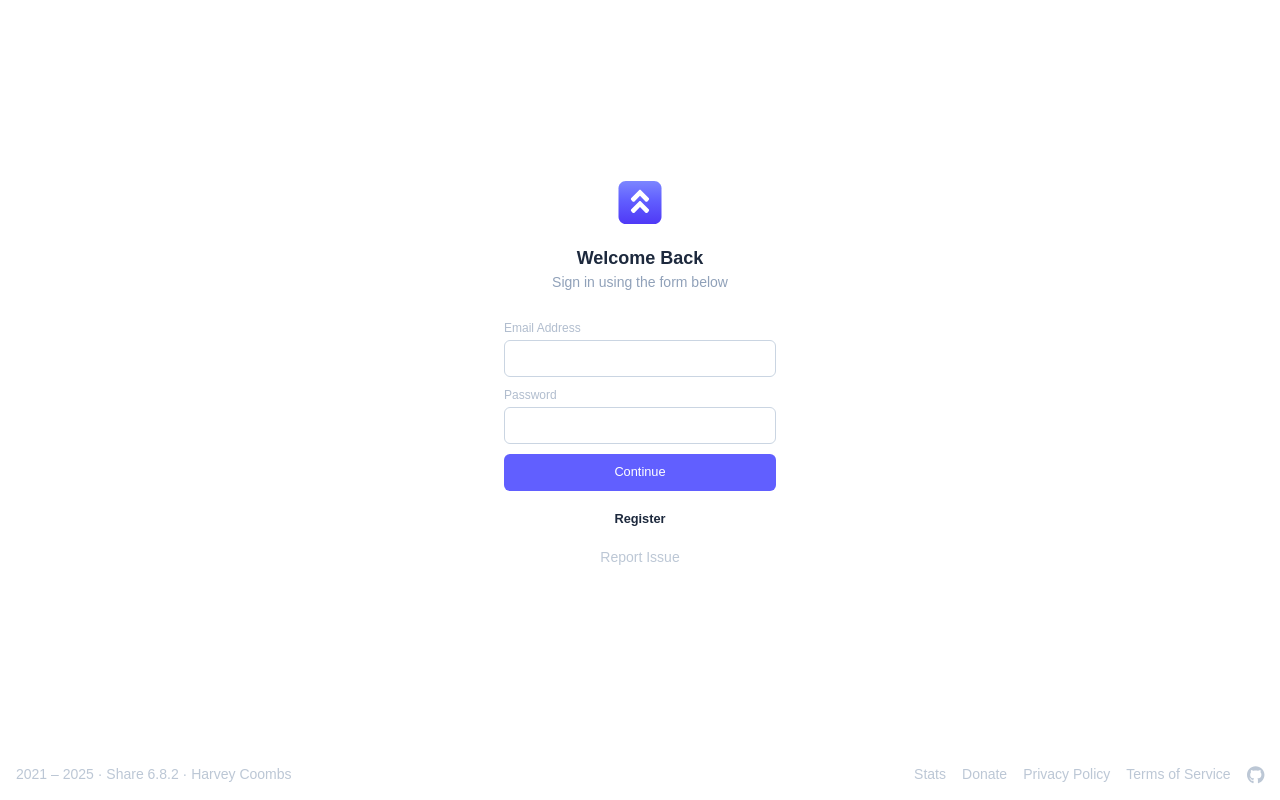
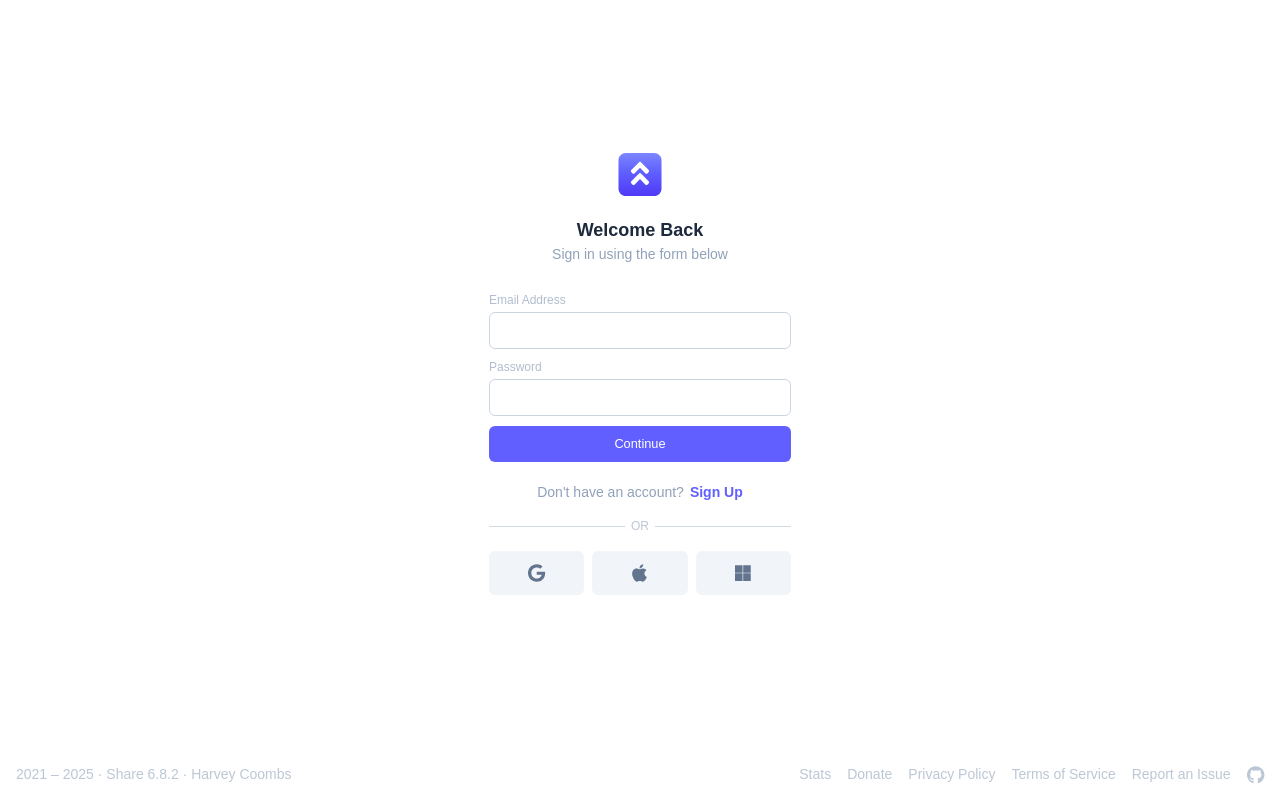
Before and after one commit to harveycoombs/share, a Next.js app: page /login in a window 1280 px wide. Built offline with nearby package versions, Linux system fonts and the light colour scheme; a web font is replaced by a local one.

Commit message:
Moved issue form to footer + added SSO options to login page

```diff
--- a/app/components/Footer.tsx
+++ b/app/components/Footer.tsx
@@ -1,11 +1,15 @@
 "use client";
+import { useState } from "react";
 import Link from "next/link";
 import { FontAwesomeIcon } from "@fortawesome/react-fontawesome";
 import { faGithub } from "@fortawesome/free-brands-svg-icons";
 
 import packageJson from "@/package.json";
+import IssueForm from "@/app/components/common/popups/IssueForm";
 
 export default function Footer() {
+    const [issueFormVisibility, setIssueFormVisibility] = useState<boolean>(false);
+
     return (
         <footer className="p-4 flex justify-between items-center select-none bg-white text-slate-400/60 text-sm font-medium max-md:text-xs max-sm:flex-col max-sm:items-center max-sm:gap-2 dark:bg-zinc-950 dark:text-zinc-600">
             <div>2021 &ndash; {new Date().getFullYear()} &middot; <span title="Formerly cynohost.com">Share</span> {packageJson.version} &middot; <Link href="https://harveycoombs.com/" target="_blank" rel="noopener" className="hover:underline">Harvey Coombs</Link></div>
@@ -15,8 +19,11 @@ export default function Footer() {
                 <Link href="https://www.paypal.com/donate/?hosted_button_id=228EPXK88WT9W" target="_blank" rel="noopener" className="hover:underline">Donate</Link>
                 <Link href="/documents/privacy-policy.pdf" className="hover:underline">Privacy Policy</Link>
                 <Link href="/documents/terms-of-service.pdf" className="hover:underline">Terms of Service</Link>
+                <div className="hover:underline cursor-pointer" onClick={() => setIssueFormVisibility(true)}>Report an Issue</div>
                 <FooterIcon icon={faGithub} title="GitHub" url="https://github.com/harveycoombs/share" />
             </div>
+
+            {issueFormVisibility && <IssueForm onClose={() => setIssueFormVisibility(false)} />}
         </footer>
     );
 }
--- a/app/components/Header.tsx
+++ b/app/components/Header.tsx
@@ -9,7 +9,6 @@ import { faEllipsis } from "@fortawesome/free-solid-svg-icons";
 import Logo from "@/app/components/common/Logo";
 import Button from "@/app/components/common/Button";
 import AccountSettings from "@/app/components/common/popups/AccountSettings";
-import IssueForm from "@/app/components/common/popups/IssueForm";
 
 export default function Header() {
     const path = usePathname();
@@ -18,7 +17,6 @@ export default function Header() {
     const [user, setUser] = useState<any>(null);
     const [menuIsVisible, setMenuVisibility] = useState<boolean>(false);
     const [accountSettingsAreVisible, setAccountSettingsVisibility] = useState<boolean>(false);
-    const [issueFormAreVisible, setIssueFormVisibility] = useState<boolean>(false);
 
     const fetchUser = useCallback(async () => {
         const response = await fetch("/api/user/session");
@@ -62,7 +60,6 @@ export default function Header() {
                     </div>
 
                     <div className={`${menuIsVisible ? "block" : "hidden"} absolute top-[120%] right-0 overflow-hidden bg-white rounded-lg shadow-lg w-38 dark:bg-zinc-800`}>
-                        <HeaderSubMenuItem onClick={() => setIssueFormVisibility(true)}>Report Issue</HeaderSubMenuItem>
                         <div className="px-2.5 py-1.75 text-[0.8rem] font-medium text-red-500 border-t border-slate-200/50 hover:bg-red-50 duration-150 cursor-pointer" onClick={logout}>Log out</div>
                     </div>
                 </nav> : <nav className="max-sm:flex max-sm:w-full max-sm:gap-1">
@@ -72,7 +69,6 @@ export default function Header() {
             </header>
 
             {accountSettingsAreVisible && user && <AccountSettings onClose={() => setAccountSettingsVisibility(false)} />}
-            {issueFormAreVisible && <IssueForm onClose={() => setIssueFormVisibility(false)} />}
         </>
     );
 }
--- /dev/null
+++ b/app/components/common/SSOButton.tsx
@@ -0,0 +1,9 @@
+import { FontAwesomeIcon } from "@fortawesome/react-fontawesome";
+
+export default function SSOButton({ icon, classes = "", ...rest }: any) {
+    return (
+        <div className={`p-2 rounded-md bg-slate-100 text-slate-500 text-lg text-center select-none cursor-pointer duration-150 ${classes}`} {...rest}>
+            <FontAwesomeIcon icon={icon} className="duration-150" />
+        </div>
+    );
+}
--- a/app/login/form.tsx
+++ b/app/login/form.tsx
@@ -1,10 +1,13 @@
 "use client";
 import { useState } from "react";
+import Link from "next/link";
 import router from "next/router";
+import { faApple, faGoogle, faMicrosoft } from "@fortawesome/free-brands-svg-icons";
 
 import Button from "@/app/components/common/Button";
 import Field from "@/app/components/common/Field";
 import Label from "@/app/components/common/Label";
+import SSOButton from "@/app/components/common/SSOButton";
 
 export default function LoginForm() {
     const [email, setEmailAddress] = useState<string>("");
@@ -57,7 +60,20 @@ export default function LoginForm() {
             <Label classes="block mt-2.5" error={errorExists} warning={warningExists}>Password</Label>
             <Field type="password" classes="block w-full" error={errorExists} warning={warningExists} onInput={(e: any) => setPassword(e.target.value)} />
             <Button classes="block w-full mt-2.5" loading={loading}>Continue</Button>
-            <Button url="/register" transparent={true} classes="block w-full mt-2.5">Register</Button>
+
+            <div className="text-sm font-medium text-center text-slate-400 select-none my-5">
+                Don&apos;t have an account?<Link href="/register" className="text-indigo-500 font-semibold ml-1.5 hover:underline">Sign Up</Link>
+            </div>
+
+            <div className="relative border-b border-slate-400/40 text-slate-400/60 text-xs font-medium select-none my-6">
+                <span className="absolute left-1/2 -translate-x-1/2 top-1/2 -translate-y-1/2 text-center bg-white px-1.5">OR</span>
+            </div>
+
+            <div className="grid grid-cols-3 gap-2">
+                <SSOButton icon={faGoogle} classes="hover:bg-blue-100 hover:text-blue-500" title="Sign in with Google" />
+                <SSOButton icon={faApple} classes="text-xl hover:bg-slate-300 hover:text-white" title="Sign in with Apple" />
+                <SSOButton icon={faMicrosoft} classes="hover:bg-emerald-100 hover:text-emerald-500" title="Sign in with Microsoft" />
+            </div>
         </form>
     );
 }
--- a/app/login/page.tsx
+++ b/app/login/page.tsx
@@ -1,28 +1,20 @@
 "use client";
-import { useState } from "react";
 import Link from "next/link";
 
 import Logo from "@/app/components/common/Logo";
 import LoginForm from "@/app/login/form";
-import IssueForm from "@/app/components/common/popups/IssueForm";
 
 export default function Login() {
-    const [issueFormVisibility, setIssueFormVisibility] = useState<boolean>(false);
-
     return (
         <main className="min-h-[calc(100vh-52px)] grid place-items-center">
-            <section className="w-68 py-3.5">
+            <section className="w-75.5 py-3.5">
                 <Link href="/" className="block w-fit mx-auto mb-5 select-none cursor-pointer duration-150 hover:opacity-80 active:opacity-60"><Logo width={220} height={43} /></Link>
 
                 <strong className="block font-semibold text-lg text-center mt-2 select-none">Welcome Back</strong>
                 <div className="text-sm font-medium text-center text-slate-400 select-none mb-7 dark:text-zinc-400">Sign in using the form below</div>
 
                 <LoginForm />
-
-                <div className="block text-sm text-slate-400/60 dark:text-zinc-400/60 cursor-pointer text-center select-none mt-2.5 hover:underline" onClick={() => setIssueFormVisibility(true)}>Report Issue</div>
             </section>
-
-            {issueFormVisibility && <IssueForm onClose={() => setIssueFormVisibility(false)} />}
         </main>
     );
 }
--- a/app/register/form.tsx
+++ b/app/register/form.tsx
@@ -4,12 +4,12 @@ import { useState, useEffect } from "react";
 import Link from "next/link";
 import router from "next/router";
 import HCaptcha from "@hcaptcha/react-hcaptcha";
-import { FontAwesomeIcon } from "@fortawesome/react-fontawesome";
+import { faApple, faGoogle, faMicrosoft } from "@fortawesome/free-brands-svg-icons";
 
 import Button from "@/app/components/common/Button";
 import Field from "@/app/components/common/Field";
 import Label from "@/app/components/common/Label";
-import { faApple, faGoogle, faMicrosoft } from "@fortawesome/free-brands-svg-icons";
+import SSOButton from "@/app/components/common/SSOButton";
 
 export default function RegistrationForm() {
     const [name, setName] = useState<string>("");
@@ -134,18 +134,10 @@ export default function RegistrationForm() {
             </div>
 
             <div className="grid grid-cols-3 gap-2">
-                <SSOButton icon={faGoogle} classes="hover:bg-blue-100 hover:text-blue-500" />
-                <SSOButton icon={faApple} classes="text-xl hover:bg-slate-300 hover:text-white" />
-                <SSOButton icon={faMicrosoft} classes="hover:bg-emerald-100 hover:text-emerald-500" />
+                <SSOButton icon={faGoogle} classes="hover:bg-blue-100 hover:text-blue-500" title="Sign up with Google" />
+                <SSOButton icon={faApple} classes="text-xl hover:bg-slate-300 hover:text-white" title="Sign up with Apple" />
+                <SSOButton icon={faMicrosoft} classes="hover:bg-emerald-100 hover:text-emerald-500" title="Sign up with Microsoft" />
             </div>
         </div>
     );
 }
-
-function SSOButton({ icon, classes = "", ...rest }: any) {
-    return (
-        <div className={`p-2 rounded-md bg-slate-100 text-slate-500 text-lg text-center select-none cursor-pointer duration-150 ${classes}`} {...rest}>
-            <FontAwesomeIcon icon={icon} className="duration-150" />
-        </div>
-    );
-}
--- a/app/register/page.tsx
+++ b/app/register/page.tsx
@@ -1,14 +1,10 @@
 "use client";
-import { useState } from "react";
 import Link from "next/link";
 
 import Logo from "@/app/components/common/Logo";
 import RegistrationForm from "@/app/register/form";
-import IssueForm from "@/app/components/common/popups/IssueForm";
 
 export default function Register() {
-    const [issueFormVisibility, setIssueFormVisibility] = useState<boolean>(false);
-
     return (
         <main className="min-h-[calc(100vh-52px)] grid place-items-center">
             <section className="w-75.5 py-3.5">
```
